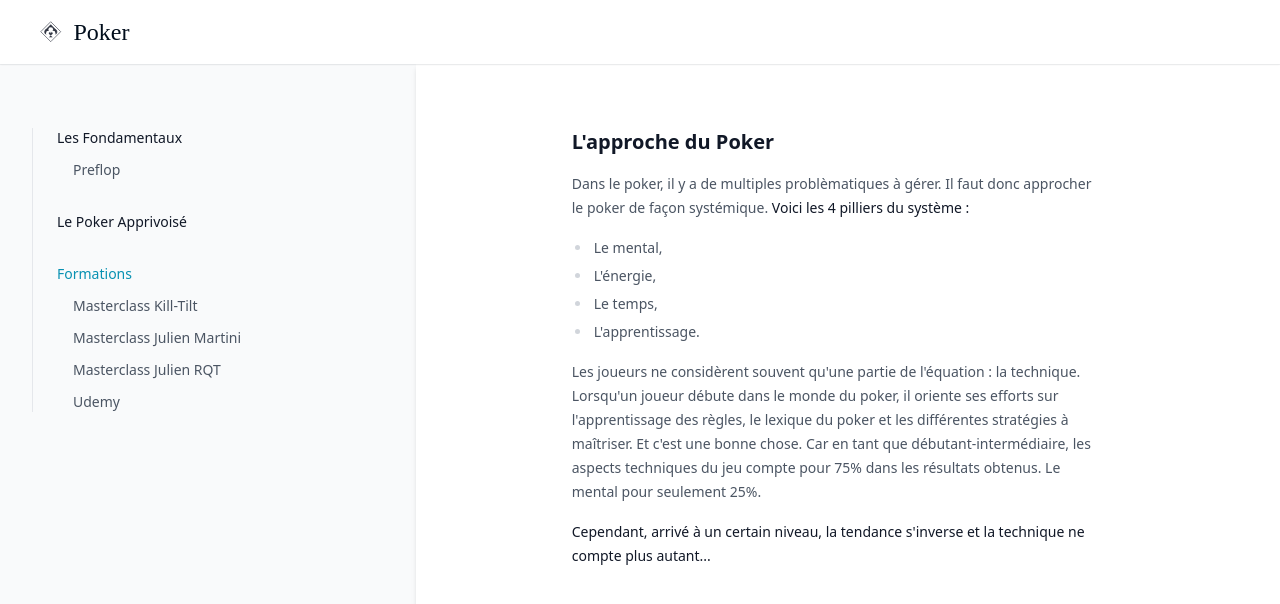
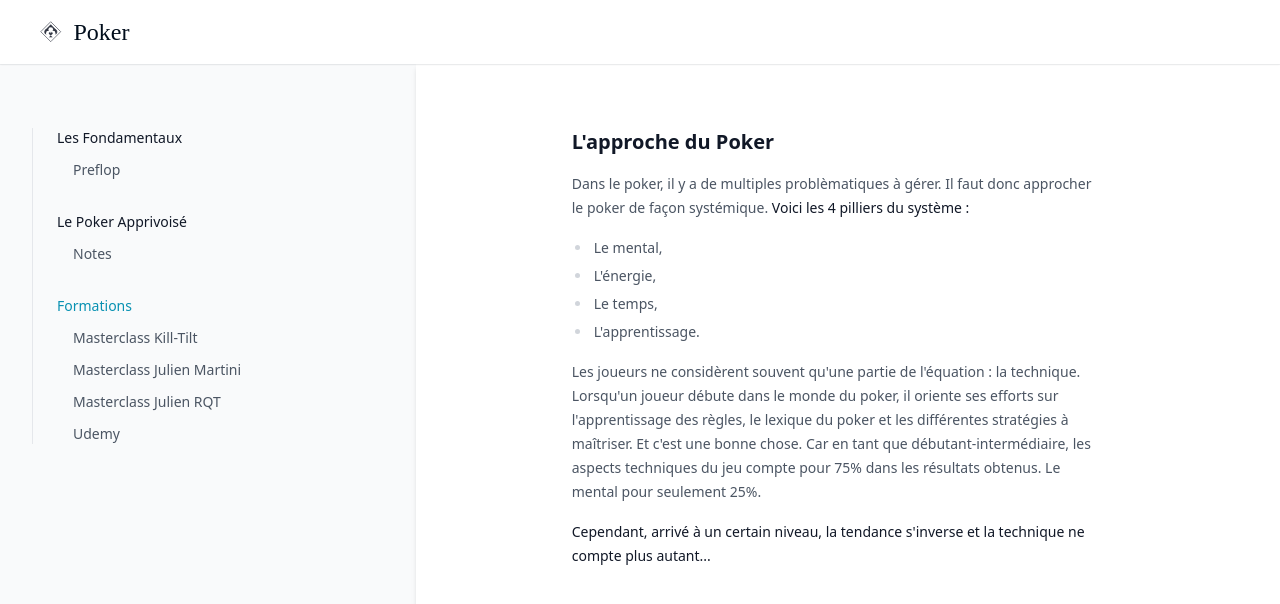
Before and after one commit to greglejeune/ebook, a Jekyll site: the page built from poker.html, in a window 1280 px wide. Shown: the top 604 px of the page. Built offline with Jekyll 4.4.1, drawn with Linux system fonts in a browser that asks for light colours.

Commit message:
Update poker.html

```diff
--- a/_layouts/poker.html
+++ b/_layouts/poker.html
@@ -34,8 +34,8 @@
                   <li class="space-y-3">
                     <a href="" class="block font-medium text-gray-900 transition-colors duration-300">Les Fondamentaux</a>
                     <ul role="list" class="space-y-3">
-                      {% assign fond = site.poker | where: "category", "fondamentaux" %}
-                      {% for post in fond %}
+                      {% assign fondation = site.poker | where: "category", "fondamentaux" %}
+                      {% for post in fondation %}
                       <li class="ml-4">
                         <a href="{{ post.url | prepend: site.baseurl }}" class="block transition-colors duration-300">{{ post.title }}</a>
                       </li>
@@ -46,7 +46,7 @@
                     <a href="" class="block font-medium text-gray-900 transition-colors duration-300">Le Poker Apprivoisé</a>
                     <ul role="list" class="space-y-3">
                       {% assign artplay = site.poker | where: "category", "artplay" %}
-                      {% for artplay in site.poker %}
+                      {% for post in artplay %}
                       <li class="ml-4">
                         <a href="{{ post.url | prepend: site.baseurl }}" class="block transition-colors duration-300">{{ post.title }}</a>
                       </li>
```
